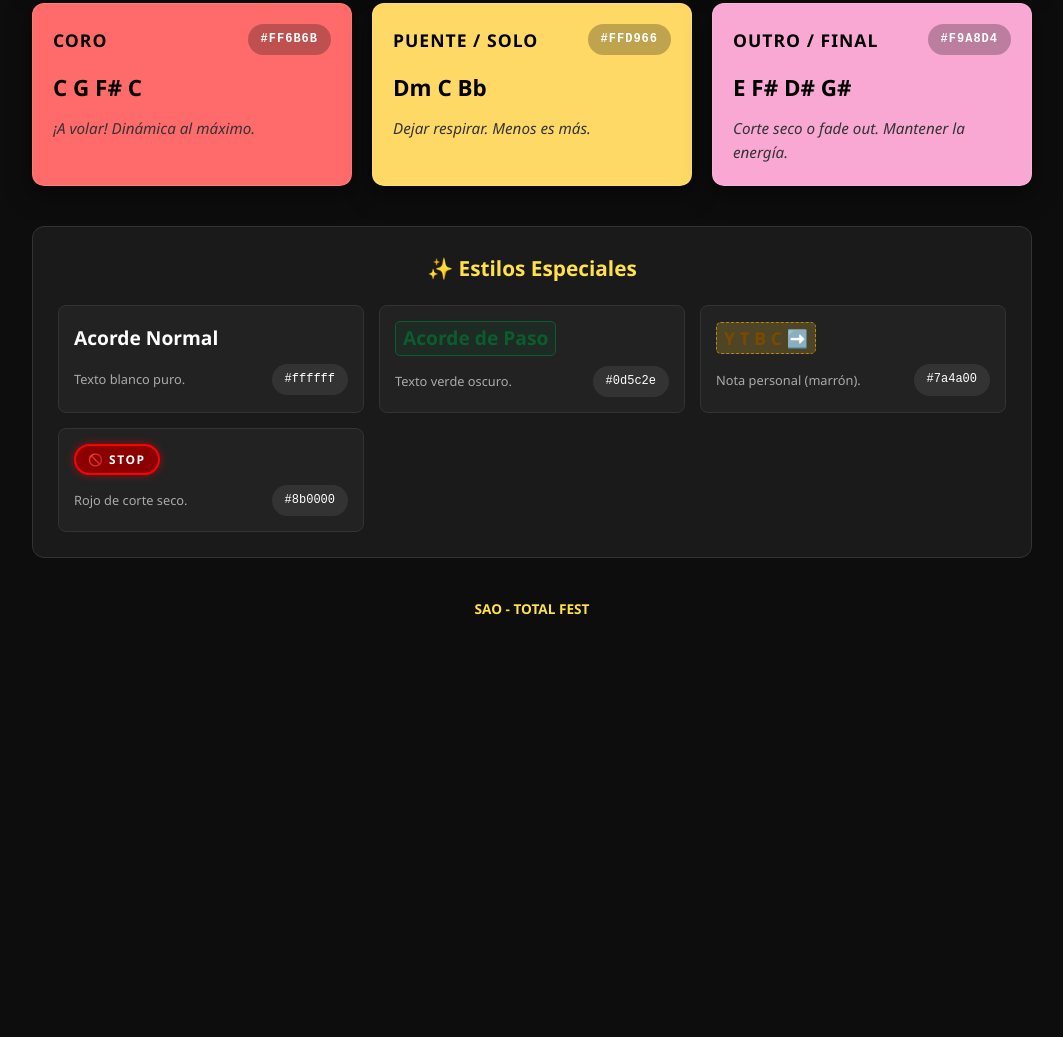
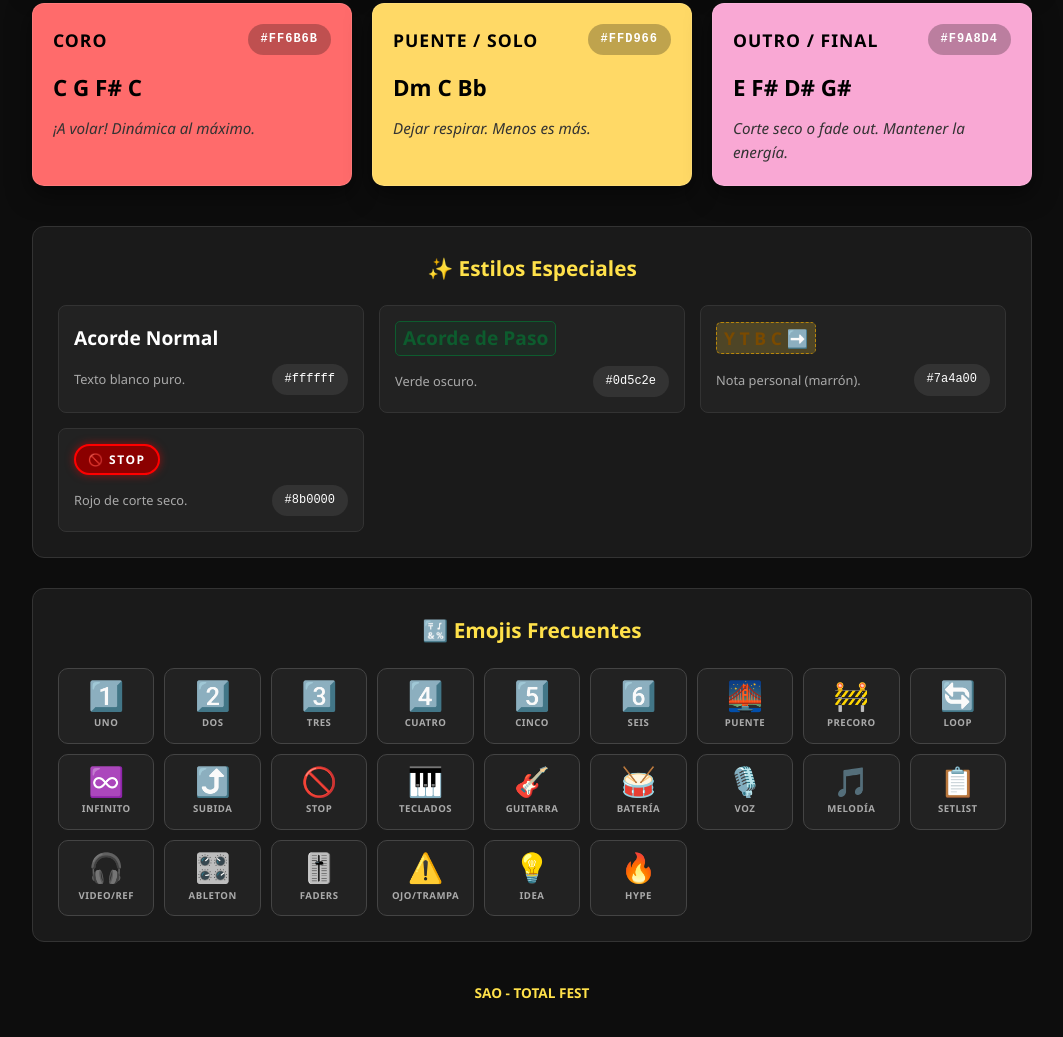
Before and after one commit to saoentertainment/SAO-Wiki, a plain HTML site: page musica/colores-guias.html in a window 1280 px wide. Shown: the part 325-1362 px from the top of the page, without its empty margins (108-1171 px from the left). Before the commit the page ends 985 px from the top, so only its background shows below. Drawn offline with Linux system fonts and the light colour scheme.

Commit message:
Update colores-guias.html

```diff
--- a/musica/colores-guias.html
+++ b/musica/colores-guias.html
@@ -34,19 +34,16 @@
       letter-spacing: 1px; margin-bottom: 15px; display: flex; justify-content: space-between; align-items: center;
     }
 
-    /* EL CÓDIGO HEX AHORA ES CLICKEABLE */
+    /* CÓDIGO HEX CLICKEABLE */
     .hex-code {
       font-size: 0.75rem; background: rgba(0,0,0,0.25); color: #fff;
       padding: 5px 12px; border-radius: 20px; font-family: monospace;
       cursor: pointer; transition: all 0.2s; border: 1px solid transparent;
       user-select: none;
     }
-    .hex-code:hover {
-      background: rgba(0,0,0,0.5); transform: scale(1.05); border-color: rgba(255,255,255,0.3);
-    }
+    .hex-code:hover { background: rgba(0,0,0,0.5); transform: scale(1.05); border-color: rgba(255,255,255,0.3); }
     .hex-code:active { transform: scale(0.95); }
 
-    /* Muestras de acordes y textos dentro de las tarjetas */
     .sample-chord { font-size: 1.4rem; font-weight: 800; margin-bottom: 10px; display: block; }
     .sample-text { font-size: 0.95rem; font-style: italic; color: #333; }
 
@@ -61,7 +58,7 @@
     /* ══════ SECCIÓN DE ESTILOS ESPECIALES ══════ */
     .especiales {
       width: 100%; max-width: 1000px; background: #1a1a1a;
-      border-radius: 12px; padding: 25px; border: 1px solid #333;
+      border-radius: 12px; padding: 25px; border: 1px solid #333; margin-bottom: 30px;
     }
     .especiales h2 { color: #ffe14a; font-size: 1.3rem; margin-bottom: 20px; text-align: center; }
 
@@ -92,6 +89,22 @@
       box-shadow: 0 0 8px rgba(255, 0, 0, 0.5); width: fit-content;
     }
 
+    /* ══════ SECCIÓN DE EMOJIS ══════ */
+    .emojis-grid {
+      display: grid; grid-template-columns: repeat(auto-fill, minmax(90px, 1fr)); gap: 10px;
+    }
+
+    .emoji-btn {
+      background: #222; border: 1px solid #444; border-radius: 10px;
+      padding: 12px 5px; display: flex; flex-direction: column; align-items: center; justify-content: center;
+      cursor: pointer; transition: all 0.2s; user-select: none;
+    }
+    .emoji-btn:hover { background: #333; border-color: #ffe14a; transform: translateY(-2px); }
+    .emoji-btn:active { transform: scale(0.9); }
+
+    .emoji-btn .icon { font-size: 1.8rem; line-height: 1; margin-bottom: 6px; }
+    .emoji-btn .label { font-size: 0.6rem; color: #aaa; text-transform: uppercase; letter-spacing: 0.5px; text-align: center; font-weight: bold; }
+
     /* AVISO DE COPIADO */
     #toast {
       position: fixed; bottom: 20px; left: 50%; transform: translateX(-50%);
@@ -101,103 +114,127 @@
     }
     #toast.show { opacity: 1; }
 
-    .footer {
-      margin-top: 40px; color: #888; font-size: 0.85rem; text-align: center; padding-bottom: 20px;
-    }
+    .footer { margin-top: 10px; color: #888; font-size: 0.85rem; text-align: center; padding-bottom: 20px; }
     .footer strong { color: #ffe14a; }
-
   </style>
 </head>
 <body>
 
   <header>
     <h1>🎨 Color Cheat Sheet</h1>
-    <p class="sub">Referencia visual — Tocá un código HEX para copiarlo</p>
+    <p class="sub">Referencia visual — Tocá cualquier color o emoji para copiarlo</p>
   </header>
 
   <main class="grid">
-
     <!-- INTRO -->
     <div class="card bg-intro">
-      <h2>Intro / Musical <span class="hex-code" onclick="copiarColor('#d3d3d3')">#d3d3d3</span></h2>
+      <h2>Intro / Musical <span class="hex-code" onclick="copiar('#d3d3d3')">#d3d3d3</span></h2>
       <span class="sample-chord">G  F#  Em  D</span>
       <p class="sample-text">🥁 Batería y sintetizadores. Mantener el groove limpio.</p>
     </div>
-
     <!-- ESTROFA -->
     <div class="card bg-estrofa">
-      <h2>Estrofa / Verso <span class="hex-code" onclick="copiarColor('#add8e6')">#add8e6</span></h2>
+      <h2>Estrofa / Verso <span class="hex-code" onclick="copiar('#add8e6')">#add8e6</span></h2>
       <span class="sample-chord">C  Bm  Am</span>
       <p class="sample-text">Y te besé, te besé, te besé...</p>
     </div>
-
     <!-- PRECORO -->
     <div class="card bg-precoro">
-      <h2>Precoro <span class="hex-code" onclick="copiarColor('#b19cd9')">#b19cd9</span></h2>
+      <h2>Precoro <span class="hex-code" onclick="copiar('#b19cd9')">#b19cd9</span></h2>
       <span class="sample-chord">C  Bm  Am  //:2</span>
       <p class="sample-text">Sube la tensión. No acelerar el tempo.</p>
     </div>
-
     <!-- CORO -->
     <div class="card bg-coro">
-      <h2>Coro <span class="hex-code" onclick="copiarColor('#ff6b6b')">#ff6b6b</span></h2>
+      <h2>Coro <span class="hex-code" onclick="copiar('#ff6b6b')">#ff6b6b</span></h2>
       <span class="sample-chord">C  G  F#  C</span>
       <p class="sample-text">¡A volar! Dinámica al máximo.</p>
     </div>
-
     <!-- PUENTE -->
     <div class="card bg-puente">
-      <h2>Puente / Solo <span class="hex-code" onclick="copiarColor('#ffd966')">#ffd966</span></h2>
+      <h2>Puente / Solo <span class="hex-code" onclick="copiar('#ffd966')">#ffd966</span></h2>
       <span class="sample-chord">Dm  C  Bb</span>
       <p class="sample-text">Dejar respirar. Menos es más.</p>
     </div>
-
     <!-- OUTRO -->
     <div class="card bg-outro">
-      <h2>Outro / Final <span class="hex-code" onclick="copiarColor('#f9a8d4')">#f9a8d4</span></h2>
+      <h2>Outro / Final <span class="hex-code" onclick="copiar('#f9a8d4')">#f9a8d4</span></h2>
       <span class="sample-chord">E  F#  D#  G#</span>
       <p class="sample-text">Corte seco o fade out. Mantener la energía.</p>
     </div>
-
   </main>
 
   <!-- ESTILOS ESPECIALES -->
   <section class="especiales">
     <h2>✨ Estilos Especiales</h2>
     <div class="especiales-grid">
-
       <div class="especial-item">
         <span class="acorde-normal">Acorde Normal</span>
         <div style="display:flex; justify-content:space-between; align-items:center;">
           <span style="color:#aaa; font-size:0.8rem;">Texto blanco puro.</span>
-          <span class="hex-code" onclick="copiarColor('#ffffff')" style="background:#333;">#ffffff</span>
+          <span class="hex-code" onclick="copiar('#ffffff')" style="background:#333;">#ffffff</span>
         </div>
       </div>
-
       <div class="especial-item">
         <span class="acorde-paso">Acorde de Paso</span>
         <div style="display:flex; justify-content:space-between; align-items:center;">
-          <span style="color:#aaa; font-size:0.8rem;">Texto verde oscuro.</span>
-          <span class="hex-code" onclick="copiarColor('#0d5c2e')" style="background:#333;">#0d5c2e</span>
+          <span style="color:#aaa; font-size:0.8rem;">Verde oscuro.</span>
+          <span class="hex-code" onclick="copiar('#0d5c2e')" style="background:#333;">#0d5c2e</span>
         </div>
       </div>
-
       <div class="especial-item">
         <span class="nota-sao">Y T B C ➡️</span>
         <div style="display:flex; justify-content:space-between; align-items:center;">
           <span style="color:#aaa; font-size:0.8rem;">Nota personal (marrón).</span>
-          <span class="hex-code" onclick="copiarColor('#7a4a00')" style="background:#333;">#7a4a00</span>
+          <span class="hex-code" onclick="copiar('#7a4a00')" style="background:#333;">#7a4a00</span>
         </div>
       </div>
-
       <div class="especial-item">
         <span class="etiqueta-stop">🚫 STOP</span>
         <div style="display:flex; justify-content:space-between; align-items:center;">
           <span style="color:#aaa; font-size:0.8rem;">Rojo de corte seco.</span>
-          <span class="hex-code" onclick="copiarColor('#8b0000')" style="background:#333;">#8b0000</span>
+          <span class="hex-code" onclick="copiar('#8b0000')" style="background:#333;">#8b0000</span>
         </div>
       </div>
+    </div>
+  </section>
 
+  <!-- NUEVA SECCIÓN DE EMOJIS -->
+  <section class="especiales">
+    <h2>🔣 Emojis Frecuentes</h2>
+    <div class="emojis-grid">
+
+      <!-- Números y Secuencia -->
+      <div class="emoji-btn" onclick="copiar('1️⃣')"><span class="icon">1️⃣</span><span class="label">Uno</span></div>
+      <div class="emoji-btn" onclick="copiar('2️⃣')"><span class="icon">2️⃣</span><span class="label">Dos</span></div>
+      <div class="emoji-btn" onclick="copiar('3️⃣')"><span class="icon">3️⃣</span><span class="label">Tres</span></div>
+      <div class="emoji-btn" onclick="copiar('4️⃣')"><span class="icon">4️⃣</span><span class="label">Cuatro</span></div>
+      <div class="emoji-btn" onclick="copiar('5️⃣')"><span class="icon">5️⃣</span><span class="label">Cinco</span></div>
+      <div class="emoji-btn" onclick="copiar('6️⃣')"><span class="icon">6️⃣</span><span class="label">Seis</span></div>
+
+      <!-- Estructura y Señales -->
+      <div class="emoji-btn" onclick="copiar('🌉')"><span class="icon">🌉</span><span class="label">Puente</span></div>
+      <div class="emoji-btn" onclick="copiar('🚧')"><span class="icon">🚧</span><span class="label">Precoro</span></div>
+      <div class="emoji-btn" onclick="copiar('🔄')"><span class="icon">🔄</span><span class="label">Loop</span></div>
+      <div class="emoji-btn" onclick="copiar('♾️')"><span class="icon">♾️</span><span class="label">Infinito</span></div>
+      <div class="emoji-btn" onclick="copiar('⤴️')"><span class="icon">⤴️</span><span class="label">Subida</span></div>
+      <div class="emoji-btn" onclick="copiar('🚫')"><span class="icon">🚫</span><span class="label">Stop</span></div>
+
+      <!-- Instrumentos y Roles -->
+      <div class="emoji-btn" onclick="copiar('🎹')"><span class="icon">🎹</span><span class="label">Teclados</span></div>
+      <div class="emoji-btn" onclick="copiar('🎸')"><span class="icon">🎸</span><span class="label">Guitarra</span></div>
+      <div class="emoji-btn" onclick="copiar('🥁')"><span class="icon">🥁</span><span class="label">Batería</span></div>
+      <div class="emoji-btn" onclick="copiar('🎙️')"><span class="icon">🎙️</span><span class="label">Voz</span></div>
+      <div class="emoji-btn" onclick="copiar('🎵')"><span class="icon">🎵</span><span class="label">Melodía</span></div>
+      <div class="emoji-btn" onclick="copiar('📋')"><span class="icon">📋</span><span class="label">Setlist</span></div>
+
+      <!-- Extras Útiles -->
+      <div class="emoji-btn" onclick="copiar('🎧')"><span class="icon">🎧</span><span class="label">Video/Ref</span></div>
+      <div class="emoji-btn" onclick="copiar('🎛️')"><span class="icon">🎛️</span><span class="label">Ableton</span></div>
+      <div class="emoji-btn" onclick="copiar('🎚️')"><span class="icon">🎚️</span><span class="label">Faders</span></div>
+      <div class="emoji-btn" onclick="copiar('⚠️')"><span class="icon">⚠️</span><span class="label">Ojo/Trampa</span></div>
+      <div class="emoji-btn" onclick="copiar('💡')"><span class="icon">💡</span><span class="label">Idea</span></div>
+      <div class="emoji-btn" onclick="copiar('🔥')"><span class="icon">🔥</span><span class="label">Hype</span></div>
     </div>
   </section>
 
@@ -206,11 +243,11 @@
   </div>
 
   <!-- MENSAJE TOAST -->
-  <div id="toast">✅ ¡Color copiado!</div>
+  <div id="toast">✅ ¡Copiado!</div>
 
   <script>
-    function copiarColor(hex) {
-      navigator.clipboard.writeText(hex).then(() => {
+    function copiar(texto) {
+      navigator.clipboard.writeText(texto).then(() => {
         const toast = document.getElementById('toast');
         toast.classList.add('show');
         setTimeout(() => toast.classList.remove('show'), 2000);
```
